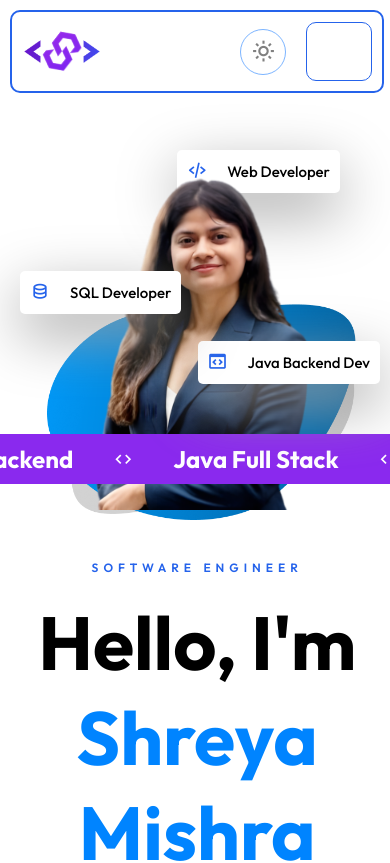
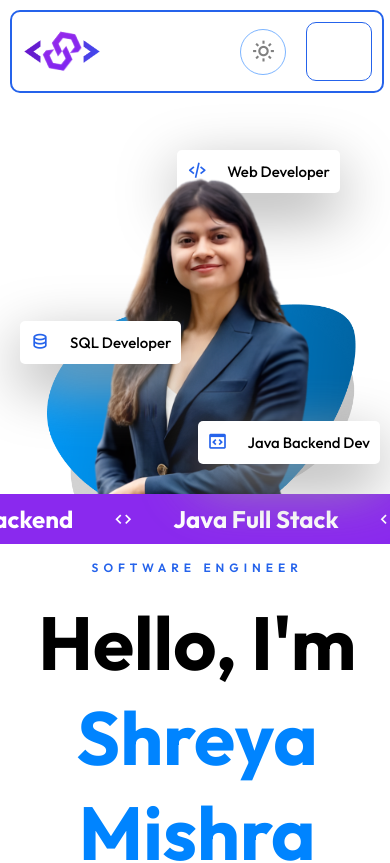
Before and after one commit to ashaykr277/Ashay-Portfolio-Website, a React (Vite) app: page / in a window 390 px wide. Shown: the top 863 px of the page. Built offline with nearby package versions, Linux system fonts and the light colour scheme; some icons are missing.

Commit message:
fixed marquee position

```diff
--- a/src/App.css
+++ b/src/App.css
@@ -644,7 +644,7 @@ button i {
         background: #8A29EE;
         position: absolute;
         overflow: hidden;
-        bottom: 360px;
+        bottom: 300px;
         left: 0;
         /* white-space: nowrap; */
         padding: 10px 0;
@@ -715,14 +715,14 @@ button i {
 
     .card2 {
         position: absolute;
-        bottom: 460px;
+        bottom: 380px;
         right: 10px;
         z-index: 2;
     }
 
     .card4 {
         position: absolute;
-        bottom: 530px;
+        bottom: 480px;
         left: 20px;
         z-index: 2;
     }
```
